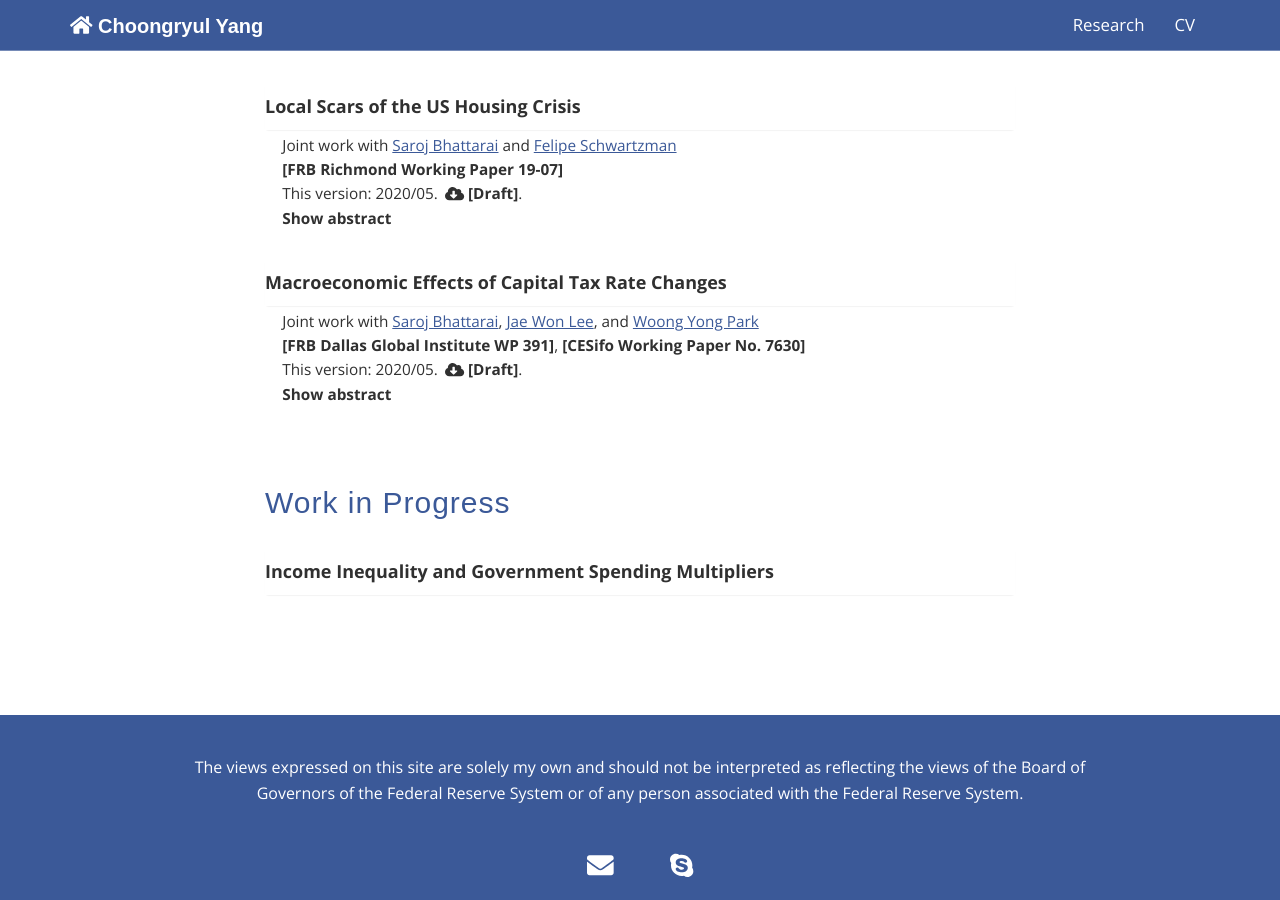
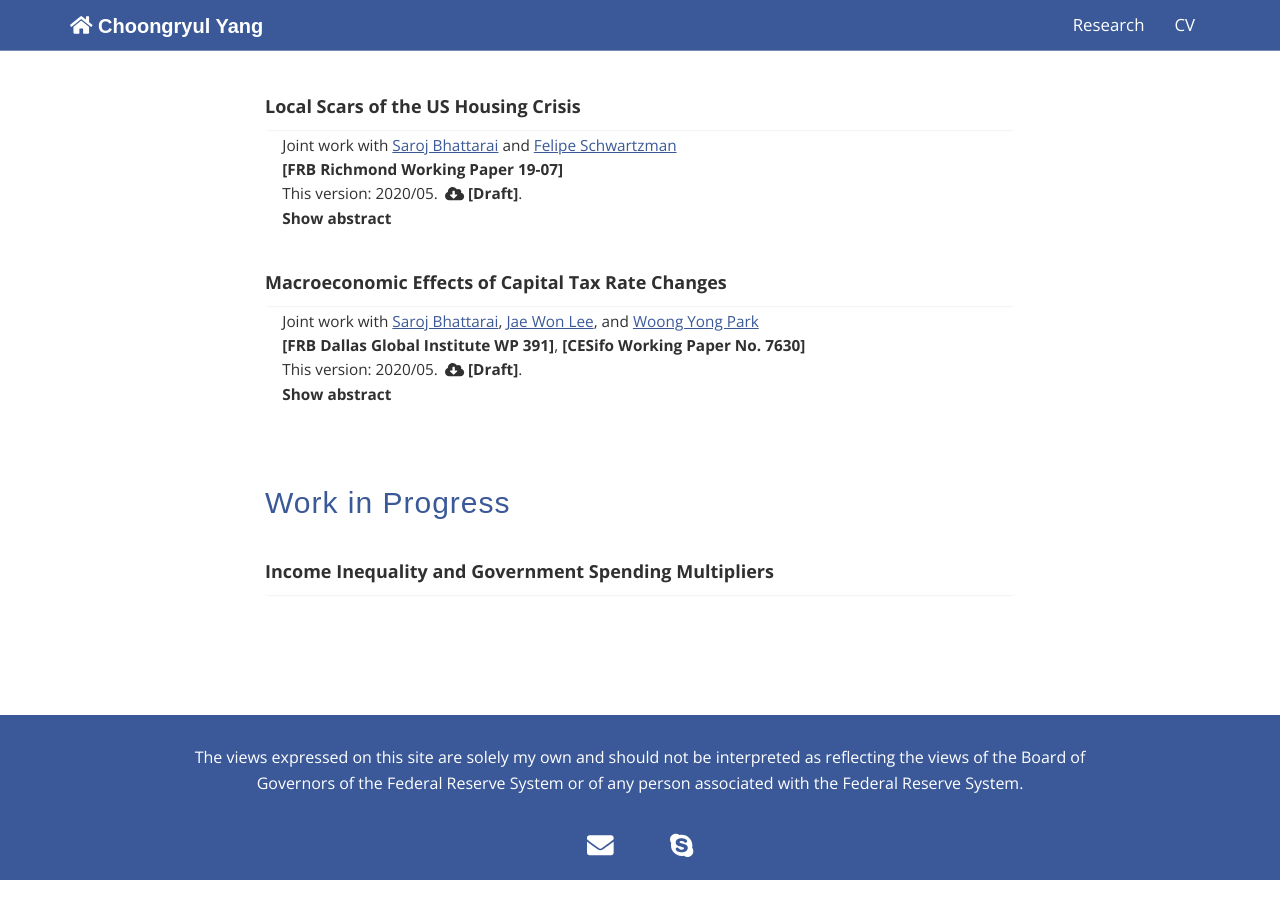
Before and after one commit to choongryulyang/choongryulyang.github.io, a Jekyll site: the page built from index.html, in a window 1280 px wide and 900 px high, scrolled down 1344 px. Built offline with Jekyll 4.4.1, drawn with Linux system fonts in a browser that asks for light colours; grey boxes are pictures that could not be loaded.

Commit message:
Update index.html

```diff
--- a/index.html
+++ b/index.html
@@ -792,7 +792,7 @@ title: Choongryul Yang
     <!-- Footer -->
     <footer style="margin-top:100px">
         <div  class="container text-center" >
-		<p style="font-size: 12pt;margin-top:20px;margin-bottom:20px;margin-left:100px;margin-right:100px; text-align: center; color:white">
+		<p style="font-size: 12pt;margin-top:10px;margin-bottom:10px;margin-left:120px;margin-right:120px; text-align: center; color:white">
 			The views expressed on this site are solely my own and should not be interpreted as reflecting
 			the views of the Board of Governors of the Federal Reserve System or of any person associated with the Federal Reserve System.
 			<br>
```
